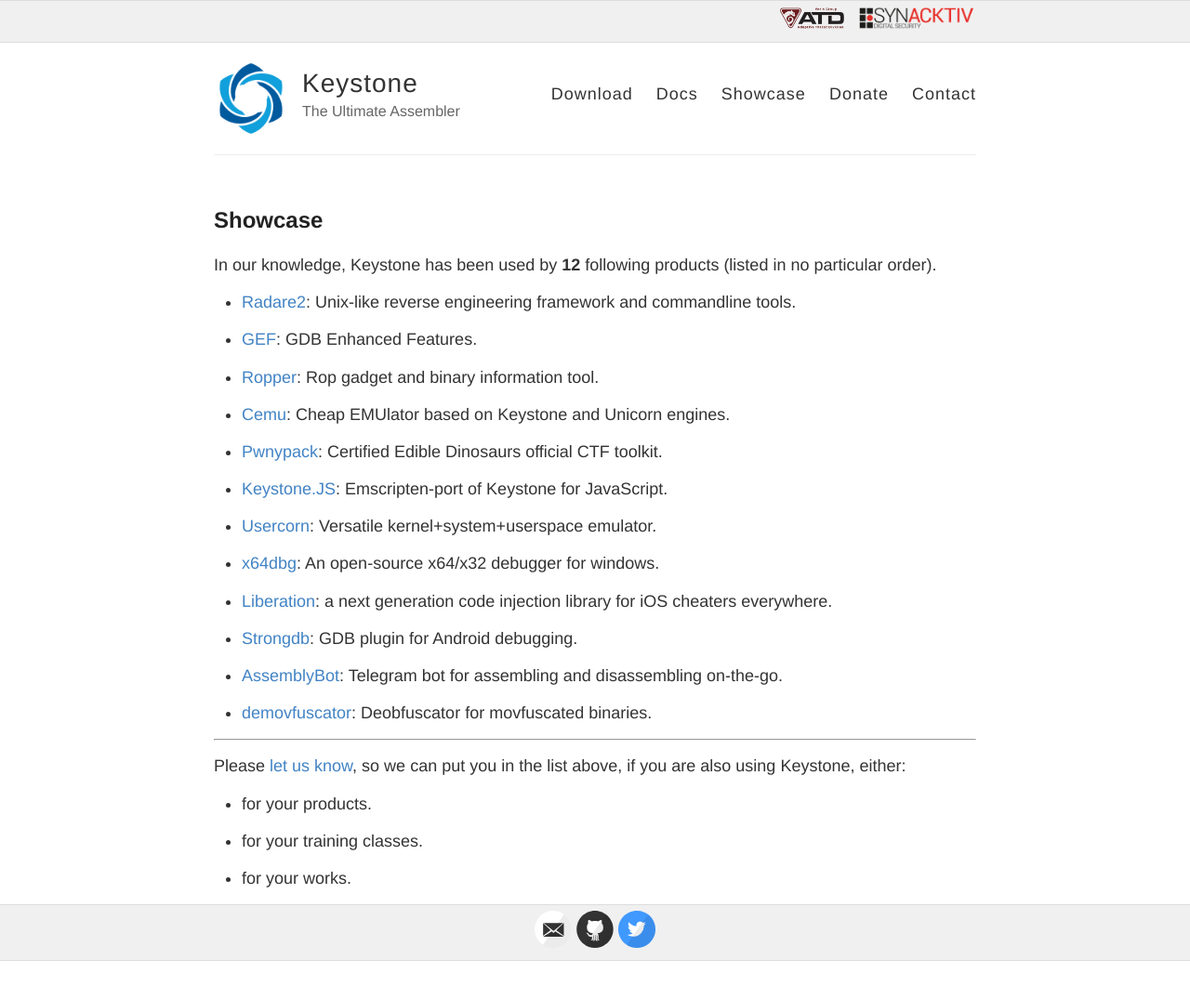
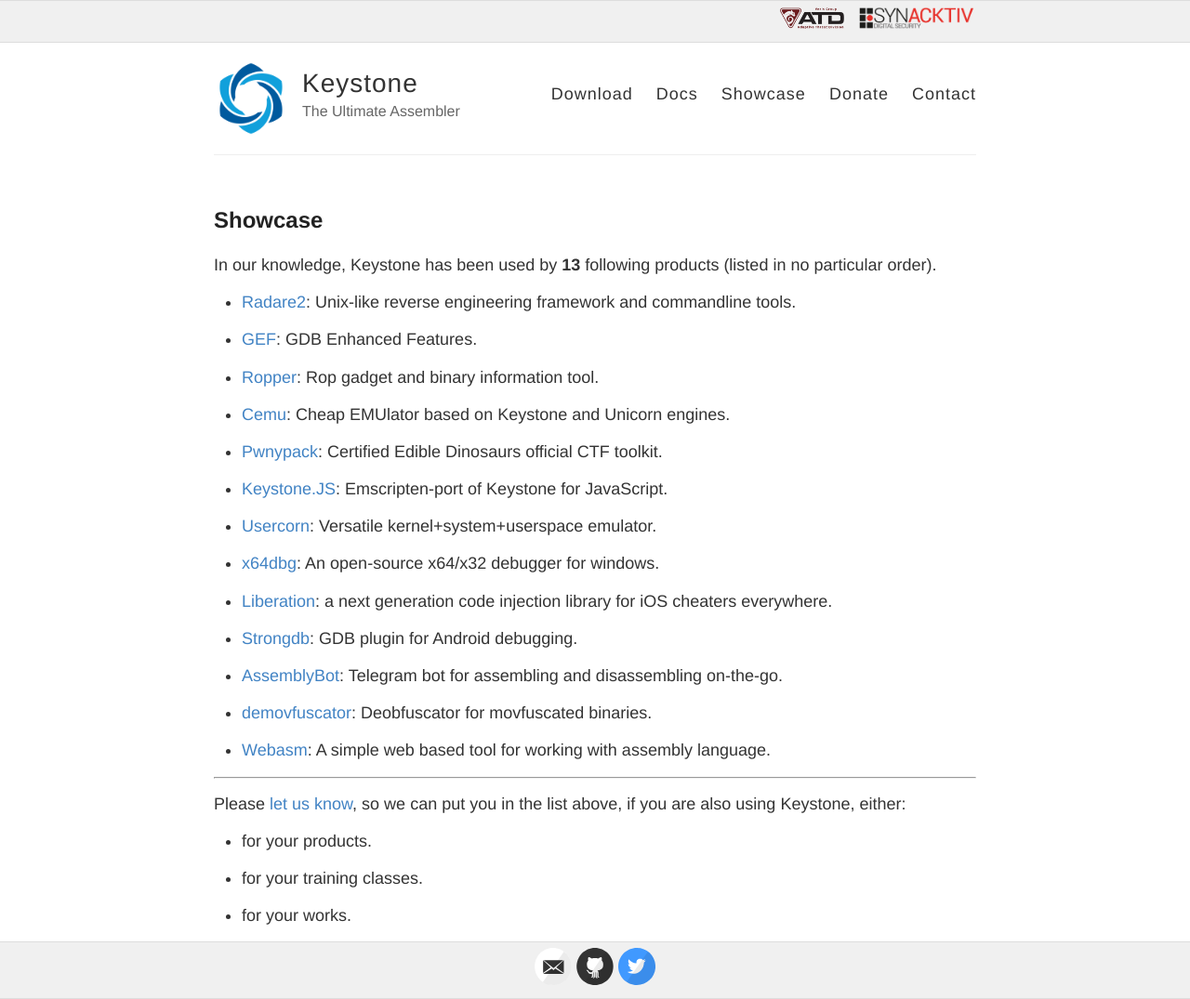
Before and after one commit to keystone-engine/keystone-engine.github.io, a Jekyll site: the page built from showcase.md, in a window 1280 px wide. Shown: the whole page at 93% size. Built offline with Jekyll 4.4.1, drawn with Linux system fonts in a browser that asks for light colours; before the commit the page ends 1034 px from its top, so only the background shows below that.

Commit message:
showcase

```diff
--- a/showcase.md
+++ b/showcase.md
@@ -6,7 +6,7 @@
 
 ## Showcase
 
-In our knowledge, Keystone has been used by **12** following products (listed in no particular order).
+In our knowledge, Keystone has been used by **13** following products (listed in no particular order).
 
 - [Radare2](https://github.com/radare/radare2): Unix-like reverse engineering framework and commandline tools.
 
@@ -32,6 +32,8 @@
 
 - [demovfuscator](https://github.com/kirschju/demovfuscator): Deobfuscator for movfuscated binaries.
 
+- [Webasm](https://github.com/pmarkowsky/webasm): A simple web based tool for working with assembly language.
+
 ---
 
 Please [let us know](/contact/), so we can put you in the list above, if you are also using Keystone, either:
```
